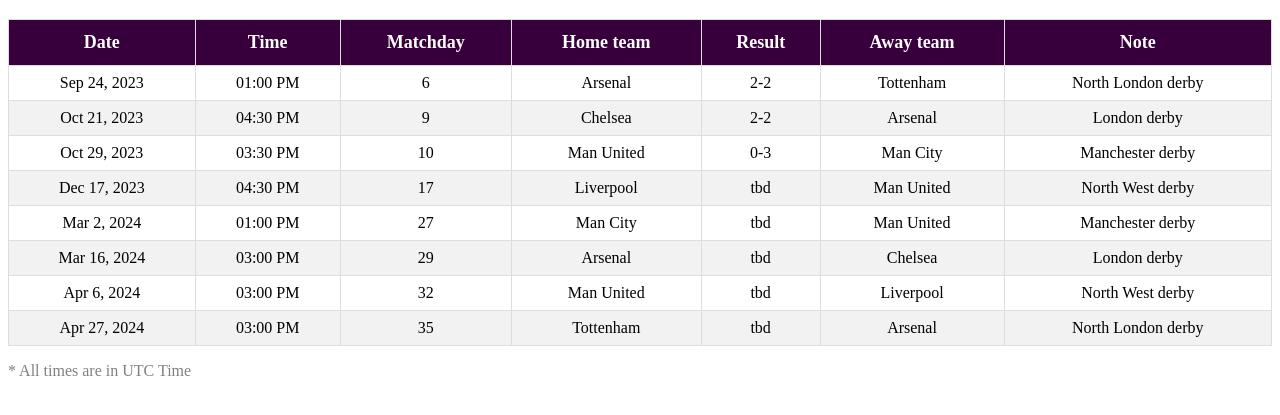
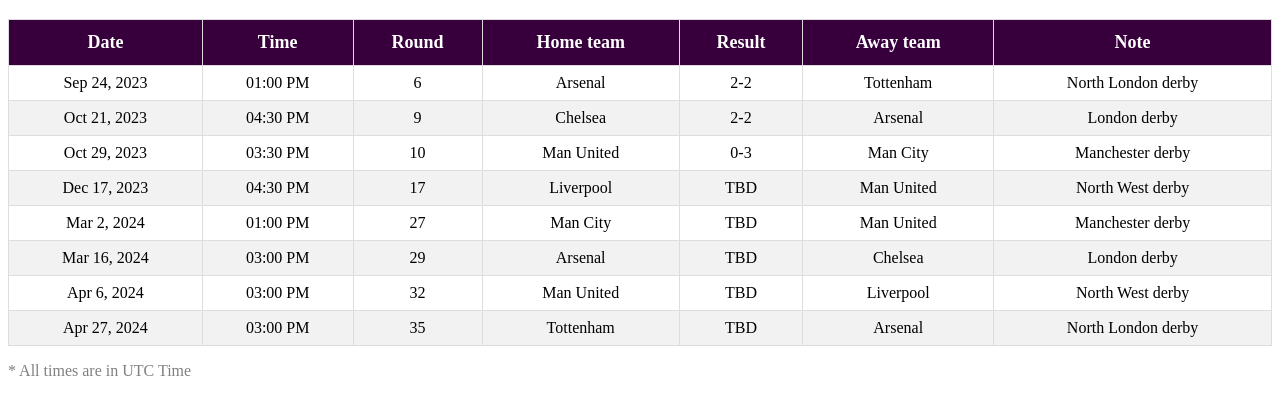
Before and after one commit to nhantruongvn/javascript-json-table, a plain HTML site: page index.html in a window 1280 px wide. Shown: the part 61-476 px from the top of the page. Drawn offline with Linux system fonts and the light colour scheme.

Commit message:
Improve JS code

```diff
--- a/index.html
+++ b/index.html
@@ -15,7 +15,7 @@
             <tr>
                 <th>Date</th>
                 <th>Time</th>
-                <th>Matchday</th>
+                <th>Round</th>
                 <th>Home team</th>
                 <th>Result</th>
                 <th>Away team</th>
--- a/main.js
+++ b/main.js
@@ -4,11 +4,12 @@ https://www.youtube.com/watch?v=iiADhChRriM
 https://www.youtube.com/watch?v=iiADhChRriM
 */
 
-let derbiesString = `
+// Define the JSON string containing information of EPL derby matches
+const derbiesString = `
 [
     {
         "dateTime": "2023-09-24T13:00:00Z",
-        "matchday": "6",
+        "matchday": 6,
         "ended": true,
         "homeTeam": "Arsenal",
         "result": "2-2",
@@ -81,15 +82,26 @@ let derbiesString = `
 ]
 `;
 
-let derbies = JSON.parse(derbiesString);
+// Parse the JSON string
+const derbies = JSON.parse(derbiesString);
+console.log(typeof derbies, derbies);
 
-let placeholder = document.querySelector("#data-output");
+// Get the output element
+const outputElement = document.getElementById("data-output");
+
+// Initialize an empty output string
 let output = "";
-    for (let derby of derbies) {
-        let date = new Date(derby.dateTime).toLocaleDateString(navigator.language, {month: 'short', day: 'numeric', year: 'numeric'});
-        let time = new Date(derby.dateTime).toLocaleTimeString(navigator.language, {hour: '2-digit', minute:'2-digit'});
-        let result = derby.result == null ? "tbd" : derby.result;
 
+// Loop through each derby object
+for (const derby of derbies) {
+    // Format date and time for display
+    const date = new Date(derby.dateTime).toLocaleDateString(navigator.language, {month: 'short', day: 'numeric', year: 'numeric'});
+    const time = new Date(derby.dateTime).toLocaleTimeString(navigator.language, {hour: '2-digit', minute:'2-digit'});
+
+    // Handle null result
+    const result = derby.result === null ? "TBD" : derby.result;
+
+    // Build HTML table row
     output += `
         <tr>
             <td>${date}
@@ -102,9 +114,9 @@ let placeholder = document.querySelector("#data-output");
         </tr>
     `;
     }
+    // Update the output element with the generated HTML
+    outputElement.innerHTML = output;
 
-    placeholder.innerHTML = output;
-
-    // display client time zone name
-    var offset = Intl.DateTimeFormat().resolvedOptions().timeZone;
-    document.querySelector("#time-zone").textContent = offset;
+    // Display client timezone information
+    const timeZoneName = Intl.DateTimeFormat().resolvedOptions().timeZone;
+    document.getElementById("time-zone").textContent = `${timeZoneName}`;
```
Lines whose indentation alone changed are shown as unchanged.
